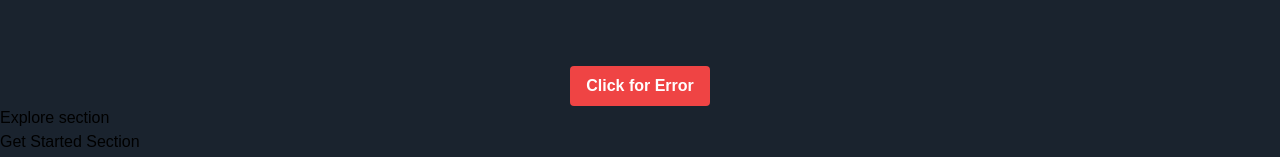
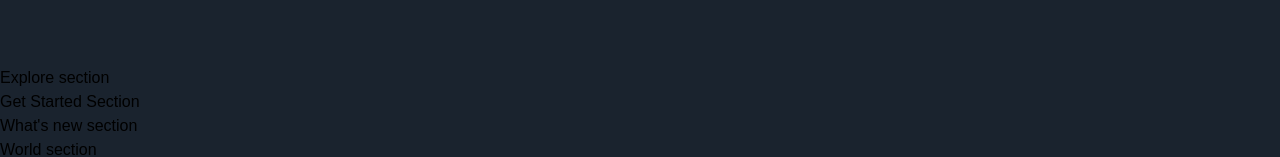
Before and after one commit to GavinITP/metaverse-landing-page, a Next.js app: page / in a window 1280 px wide. Shown: the part 1038-1195 px from the top of the page. Built offline with nearby package versions, Linux system fonts and the light colour scheme; a web font is replaced by a local one.

Commit message:
remove error button

```diff
--- a/sections/About.jsx
+++ b/sections/About.jsx
@@ -1,16 +1,5 @@
 "use client";
 
-const About = () => (
-  <section className="flex justify-center">
-    <button
-      onClick={() => {
-        throw Error("My error in about section");
-      }}
-      className="bg-red-500 hover:bg-red-700 text-white font-bold py-2 px-4 rounded"
-    >
-      Click for Error
-    </button>
-  </section>
-);
+const About = () => <section></section>;
 
 export default About;
```
